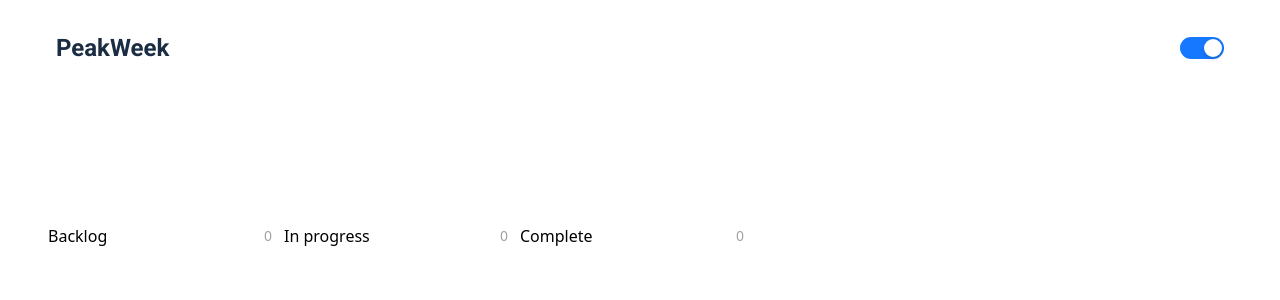
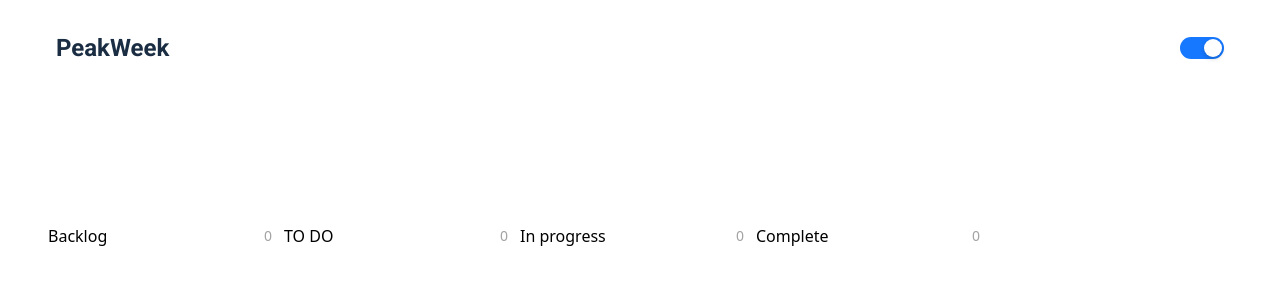
Before and after one commit to dev-jasp/daily-planner, a React (Vite) app: page / in a window 1280 px wide. Shown: the top 300 px of the page. Built offline with nearby package versions, Linux system fonts and the light colour scheme.

Commit message:
add another column

```diff
--- a/src/Components/Board.tsx
+++ b/src/Components/Board.tsx
@@ -9,6 +9,13 @@
             <Column
                 title="Backlog"
                 column="backlog"
+                headingColor="blue-500"
+                cards={cards}
+                setCards={setCards}
+            />
+            <Column
+                title="TO DO"
+                column="to do"
                 headingColor="blue-500"
                 cards={cards}
                 setCards={setCards}
```
